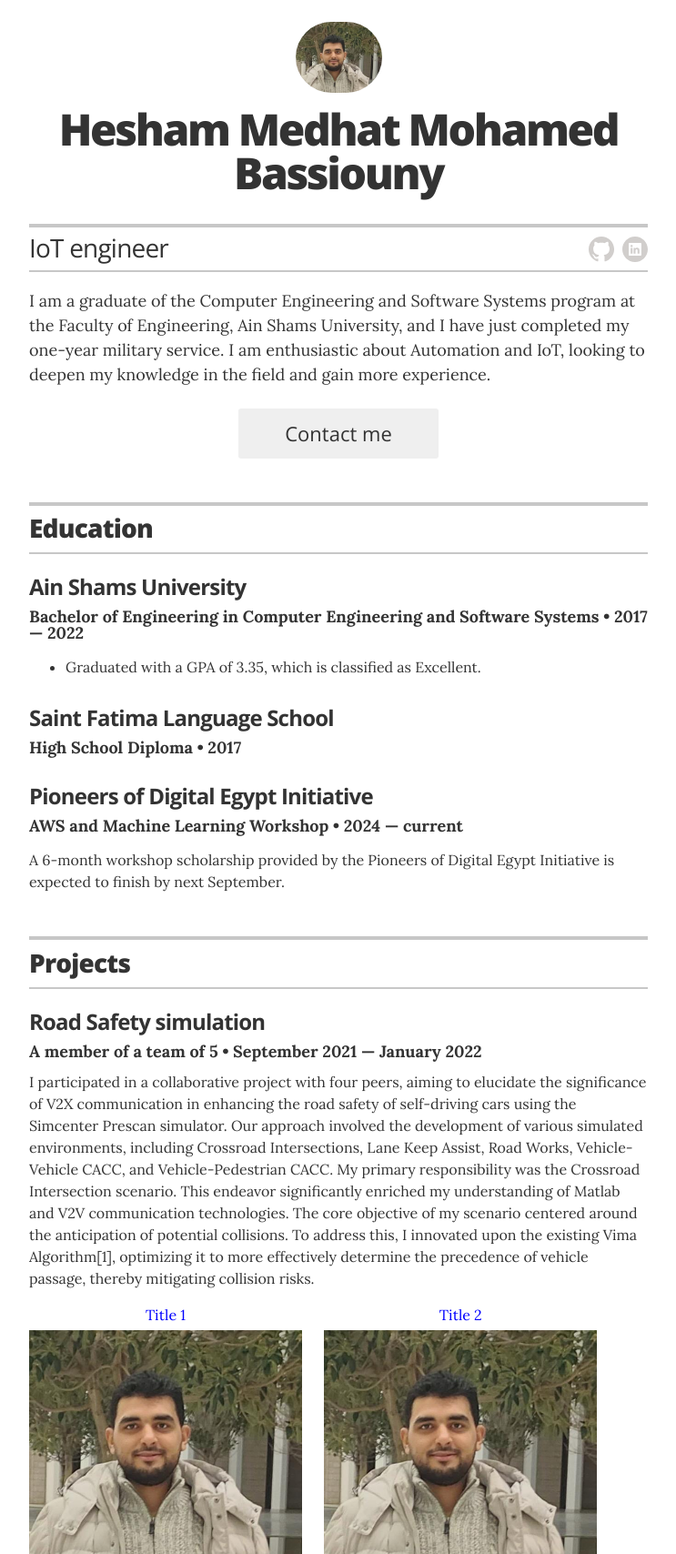
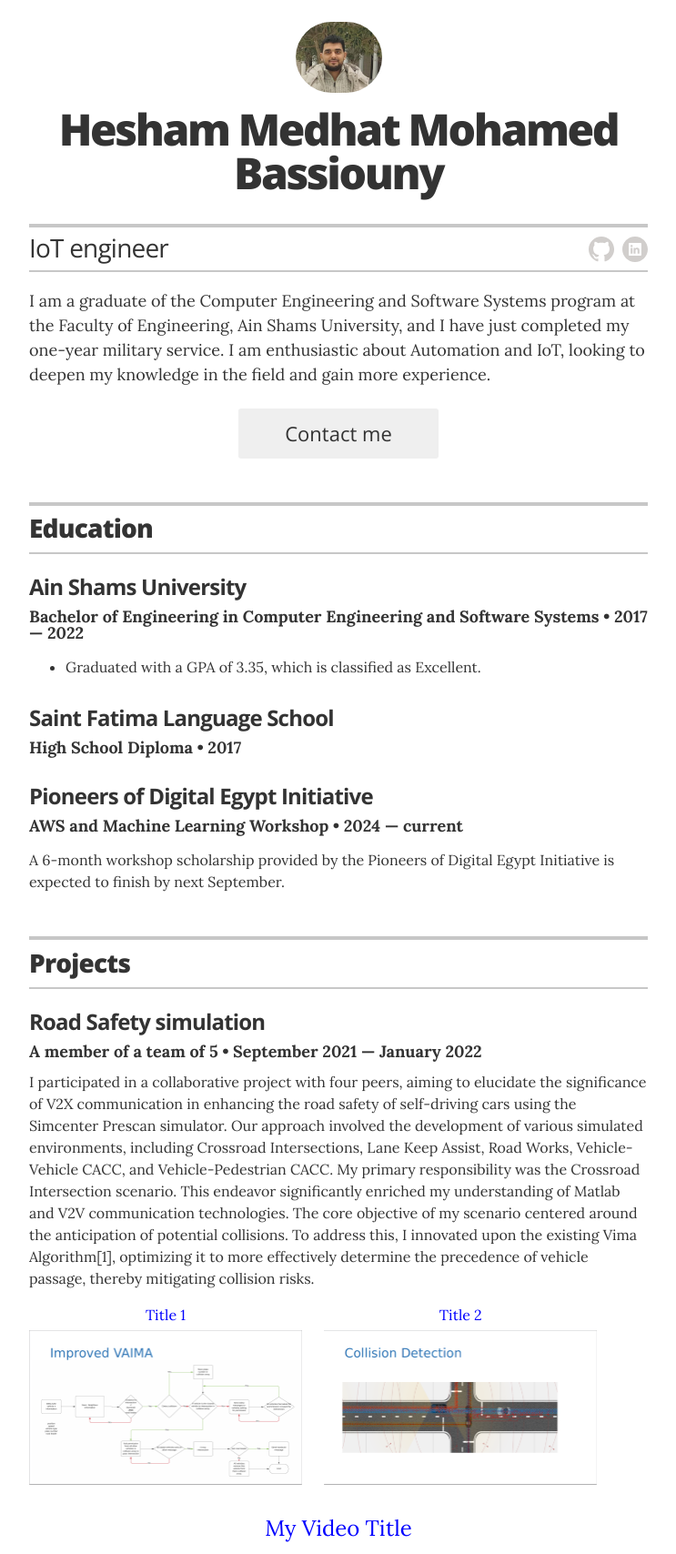
Before and after one commit to Hesham87/Hesham.github.io, a Jekyll site: the page built from index.html, in a window 1280 px wide. Shown: the top 1708 px of the page at 91% size, without its empty margins (268-1011 px from the left). Built offline with Jekyll 4.4.1, drawn with Linux system fonts in a browser that asks for light colours; grey boxes are pictures that could not be loaded.

Commit message:
Update resume.html

```diff
--- a/_layouts/resume.html
+++ b/_layouts/resume.html
@@ -147,18 +147,14 @@
           <div class="image-container">
             <div class="image-with-title">
               <p class="image-title">Title 1</p>
-              <img src="images/avatar.jpg" alt="First Image" style="width:300px;">
+              <img src="images/Improved_VAIMA.png" alt="First Image" style="width:300px;">
             </div>
             <div class="image-with-title">
               <p class="image-title">Title 2</p>
-              <img src="images/avatar.jpg" alt="Second Image" style="width:300px;">
+              <img src="images/Collision_Detection.png" alt="Second Image" style="width:300px;">
             </div>
             <div>
               <p class="video-title">My Video Title</p>
-              <video controls width="640">
-                  <source src="images/Cross_Roads_simulation.mp4" type="video/mp4">
-                  Your browser does not support the video tag.
-              </video>
               <iframe width="560" height="315" src="https://www.youtube.com/embed/As4XUpnI8_s" title="YouTube video player" frameborder="0" allow="accelerometer; autoplay; clipboard-write; encrypted-media; gyroscope; picture-in-picture" allowfullscreen></iframe>
             </div>
           </div>
```
